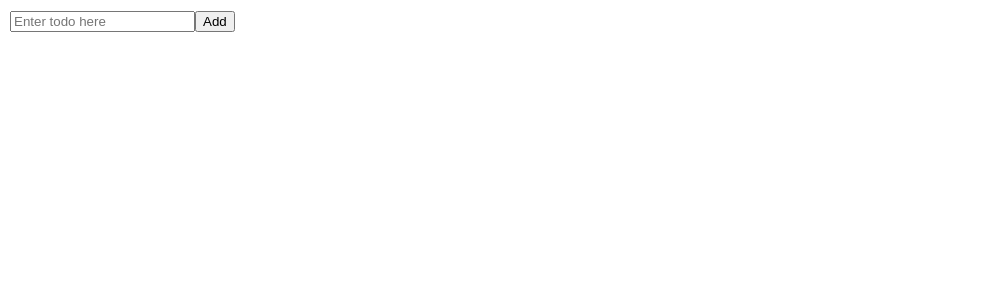
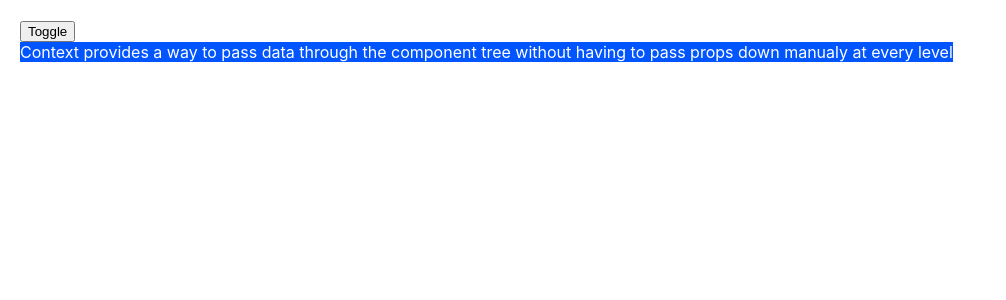
Before and after one commit to caoduong8x/hookreact, a React (Create React App) app: page / in a window 1280 px wide. Shown: the top 300 px of the page, without its empty margins (0-1006 px from the left). Built offline with nearby package versions, Linux system fonts and the light colour scheme.

Commit message:
createContext useContext

```diff
--- a/src/App.css
+++ b/src/App.css
@@ -28,6 +28,10 @@
   color: #61dafb;
 }
 
+.dark {
+  color: #fff;
+  background-color: #0055fe;
+}
 @keyframes App-logo-spin {
   from {
     transform: rotate(0deg);
--- a/src/App.js
+++ b/src/App.js
@@ -1,97 +1,17 @@
-// useState
-//1. init state
-//2. action: up/down
-//----------------------------------------------------------------
-// useReduce
-//1. init state
-//2. action: up/down
-//3. reducer
-//4. dispatch
-import React, { useReducer, useRef } from "react";
-import { ToastContainer, toast } from "react-toastify";
+import React, { useContext } from "react";
 import "react-toastify/dist/ReactToastify.css";
 import Content from "./Content";
-
-//1. init state
-const initState = {
-  job: "",
-  jobs: [],
-};
-//2. action
-const SET_JOB = "set_job";
-const ADD_JOB = "add_job";
-const REMOVE_JOB = "remove_job";
-
-const setJob = (payload) => {
-  return {
-    type: SET_JOB,
-    payload,
-  };
-};
-
-const addJob = (payload) => {
-  return {
-    type: ADD_JOB,
-    payload,
-  };
-};
-
-const removeJob = (payload) => {
-  return {
-    type: REMOVE_JOB,
-    payload,
-  };
-};
-//3. reducer
-const reducer = (state, action) => {
-  switch (action.type) {
-    case SET_JOB:
-      return { ...state, job: action.payload };
-    case ADD_JOB:
-      return { ...state, jobs: [...state.jobs, action.payload] };
-    case REMOVE_JOB:
-      const newJobs = [...state.jobs];
-      newJobs.splice(action.payload, 1);
-      return { ...state, jobs: newJobs };
-    default:
-      throw new Error("Invalid action");
-  }
-};
-//4. dispatch
+import "./App.css";
+import { ThemeContext } from "./ThemeContext";
 
 function App() {
-  const [state, dispatch] = useReducer(reducer, initState);
-  const { job, jobs } = state;
-  const inputRef = useRef();
+  const click = useContext(ThemeContext);
   return (
-    <>
-      <div style={{ padding: "10px 10px" }}>
-        <input
-          type="text"
-          placeholder="Enter todo here"
-          value={job}
-          ref={inputRef}
-          onChange={(e) => dispatch(setJob(e.target.value))}
-        />
-        <button
-          onClick={() => {
-            dispatch(addJob(job));
-            dispatch(setJob(""));
-            inputRef.current.focus();
-          }}>
-          Add
-        </button>
-        <ul>
-          {jobs.map((job, index) => (
-            <li key={index}>
-              {job}{" "}
-              <span onClick={() => dispatch(removeJob(index))}>&times;</span>
-            </li>
-          ))}
-        </ul>
-      </div>
-      <ToastContainer />
-    </>
+    <div style={{ padding: 20 }}>
+      <button onClick={click.toggleTheme}>Toggle</button>
+      <br />
+      <Content />
+    </div>
   );
 }
 
--- a/src/Content.js
+++ b/src/Content.js
@@ -1,31 +1,7 @@
-//memo:khi component cha re-render nếu prop của content thay đổi thì re-render content,
-//nếu prop comtent không thay đổi thì ko re - render content
-//truyền prop Count từ cha vao con
-import React, { useState, useRef, useEffect, memo } from "react";
+import React from "react";
+import Paragraph from "./Paragraph";
 
-function Content({ onIncrease }) {
-  const [count, setCount] = useState(60);
-  const timerId = useRef();
-  const prevCount = useRef();
-  useEffect(() => {
-    prevCount.current = count;
-  }, [count]);
-  const handleStart = () => {
-    timerId.current = setInterval(() => setCount((prev) => prev - 1), 1000);
-  };
-  const handleStop = () => {
-    clearInterval(timerId.current);
-  };
-  console.log("re-render");
-  //console.log(count, prevCount.current);
-  return (
-    <div>
-      <h1>{count}</h1>
-
-      <button onClick={handleStart}>Start</button>
-      <button onClick={handleStop}>Stop</button>
-      <button onClick={onIncrease}>Increase</button>
-    </div>
-  );
+function Content() {
+  return <Paragraph />;
 }
-export default memo(Content);
+export default Content;
--- /dev/null
+++ b/src/Paragraph.js
@@ -0,0 +1,12 @@
+import { ThemeContext } from "./ThemeContext";
+import { useContext } from "react";
+function Paragraph() {
+  const theme = useContext(ThemeContext); //nhận props từ component cha đang dùng createContext()
+  return (
+    <span className={theme.theme}>
+      Context provides a way to pass data through the component tree without
+      having to pass props down manualy at every level
+    </span>
+  );
+}
+export default Paragraph;
--- /dev/null
+++ b/src/ThemeContext.js
@@ -0,0 +1,18 @@
+//createContext: dùng để tạo các props có thể dùng chung cho các components con
+import { useState, createContext } from "react";
+
+const ThemeContext = createContext();
+
+function ThemeProvider({ children }) {
+  const [theme, setTheme] = useState("dark");
+  const toggleTheme = () => {
+    setTheme(theme === "dark" ? "light" : "dark");
+  };
+
+  return (
+    <ThemeContext.Provider value={{ theme, toggleTheme }}>
+      {children}
+    </ThemeContext.Provider>
+  );
+}
+export { ThemeContext, ThemeProvider };
--- a/src/index.js
+++ b/src/index.js
@@ -3,24 +3,14 @@ import ReactDOM from "react-dom/client";
 import "./index.css";
 import App from "./App";
 import reportWebVitals from "./reportWebVitals";
+import { ThemeProvider } from "./ThemeContext";
 
-//Fake comments
-function emitComment(id) {
-  setInterval(() => {
-    window.dispatchEvent(
-      new CustomEvent(`lesson-${id}`, {
-        detail: `Nội dung comment của lesson${id}`,
-      })
-    );
-  }, 2000);
-}
-emitComment(1);
-emitComment(2);
-emitComment(3);
 const root = ReactDOM.createRoot(document.getElementById("root"));
 root.render(
   <React.StrictMode>
-    <App />
+    <ThemeProvider>
+      <App />
+    </ThemeProvider>
   </React.StrictMode>
 );
 
```
